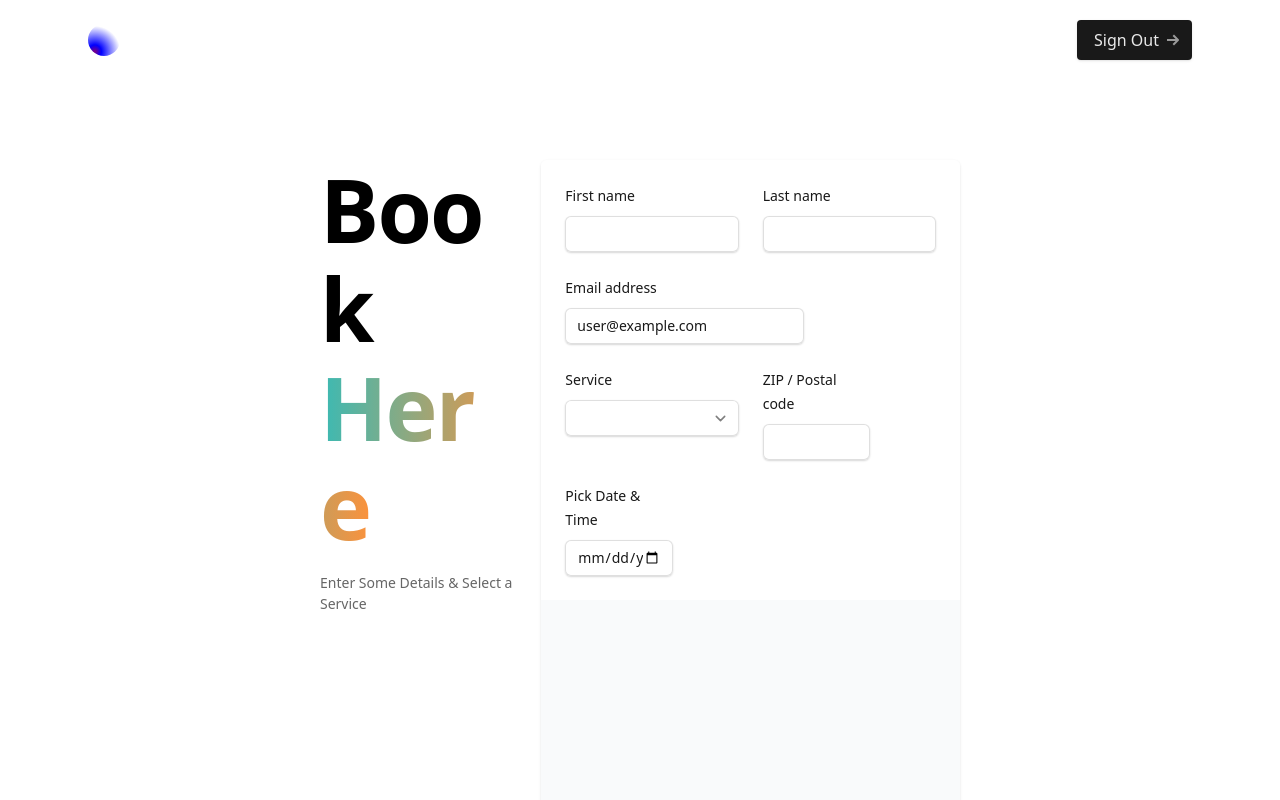
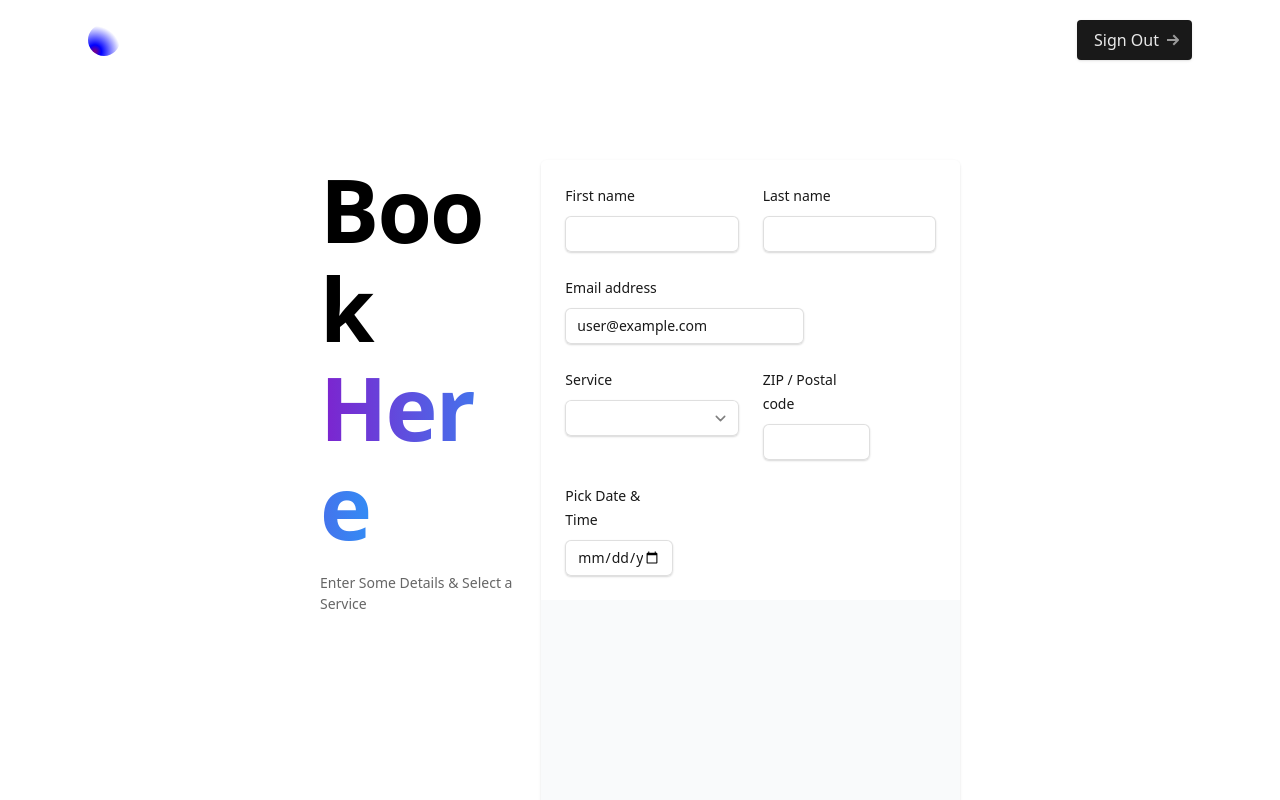
Before and after one commit to brooke-dev/blyssfull, a Next.js app: page /book in a window 1280 px wide. Shown: the top 800 px of the page. Built offline with nearby package versions, Linux system fonts and the light colour scheme; no server answers; sample sign-in values are in the browser's storage.

Commit message:
color scheme changes

```diff
--- a/pages/book.js
+++ b/pages/book.js
@@ -30,7 +30,7 @@ export default function Book() {
             <div class="md:grid md:grid-cols-3 md:gap-6">
               <div class="md:col-span-1">
                 <div class="px-4 sm:px-0">
-                <h2 className="break-words text-5xl md:text-6xl font-extrabold leading-tighter tracking-tighter mb-4">Book <span className="bg-clip-text text-transparent bg-gradient-to-r from-teal-500 to-orange-400">Here</span></h2>
+                <h2 className="break-words text-5xl md:text-6xl font-extrabold leading-tighter tracking-tighter mb-4">Book <span className="bg-clip-text text-transparent bg-gradient-to-r from-purple-700 to-blue-500">Here</span></h2>
 
                   <p class="mt-1 text-sm text-gray-600">
                     Enter Some Details &
```
